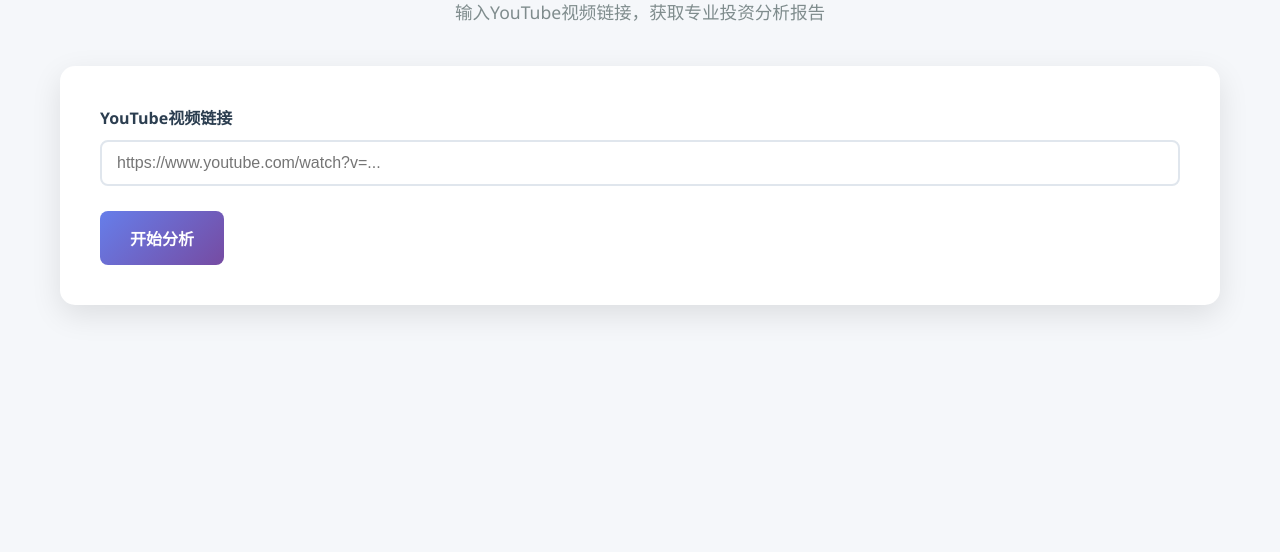
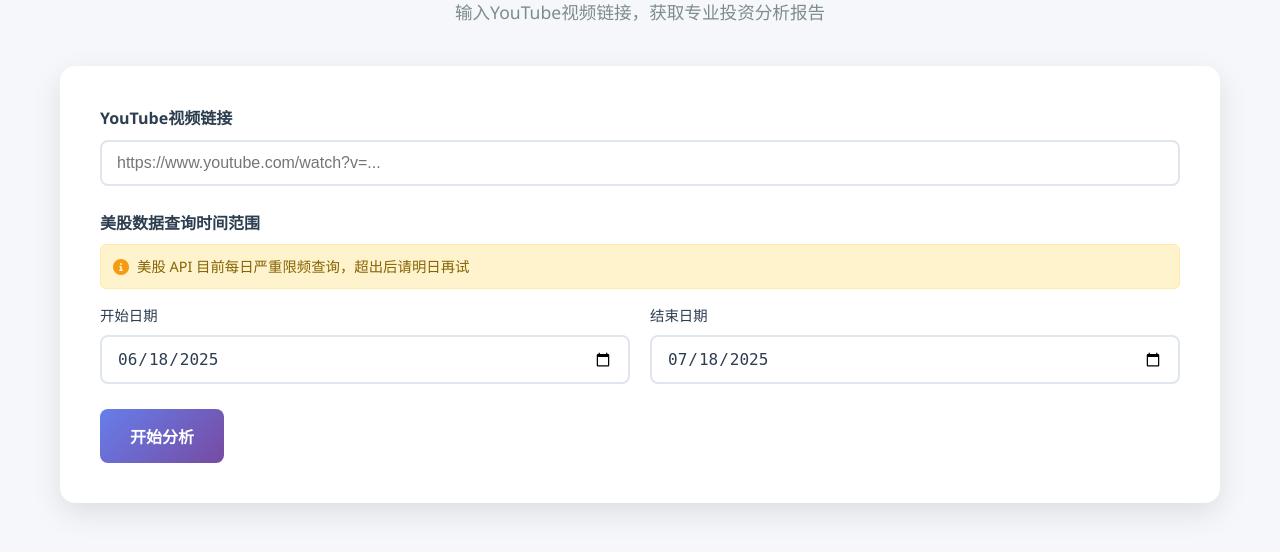
Before and after one commit to RipperTs/youtube-video, a Flask app: page /analyze in a window 1280 px wide. Shown: the part 186-738 px from the top of the page. Run offline with Flask 3, Linux system fonts and the light colour scheme; parts of the project's set-up code (start-up, migrations or seed data) failed here and were passed over; some libraries are stand-ins or nearby versions.

Commit message:
feat: add date range selection for stock data retrieval and chart generation

```diff
--- a/main.py
+++ b/main.py
@@ -45,7 +45,8 @@ def analyze_stream():
     data = request.get_json()
     video_url = data.get('video_url')
     analysis_type = data.get('analysis_type', 'content_only')
-    date_range = data.get('date_range', 30)
+    start_date = data.get('start_date')
+    end_date = data.get('end_date')
     stock_symbol = data.get('stock_symbol', 'AAPL') if analysis_type == 'manual_stock' else None
 
     def generate_analysis():
@@ -78,13 +79,13 @@ def analyze_stream():
                 yield f"data: {json.dumps({'type': 'status', 'message': '提取股票并分析数据', 'progress': 10})}\n\n"
 
                 # 流式股票提取分析
-                for log_output in _analyze_stock_extraction_stream(video_url, date_range, log_callback):
+                for log_output in _analyze_stock_extraction_stream(video_url, start_date, end_date, log_callback):
                     yield log_output
 
             else:  # manual_stock
                 yield f"data: {json.dumps({'type': 'status', 'message': '手动指定股票分析', 'progress': 10})}\n\n"
 
-                for log_output in _analyze_manual_stock_stream(video_url, stock_symbol, date_range, log_callback):
+                for log_output in _analyze_manual_stock_stream(video_url, stock_symbol, start_date, end_date, log_callback):
                     yield log_output
 
         except Exception as e:
@@ -166,7 +167,7 @@ def _analyze_content_only_stream(video_url, log_callback):
     except Exception as e:
         yield log_callback(f"分析失败: {str(e)}", "error")
 
-def _analyze_stock_extraction_stream(video_url, date_range, log_callback):
+def _analyze_stock_extraction_stream(video_url, start_date, end_date, log_callback):
     """流式股票提取分析"""
     try:
         # 检查缓存
@@ -231,7 +232,7 @@ def _analyze_stock_extraction_stream(video_url, date_range, log_callback):
         for i, stock in enumerate(extracted_stocks):
             try:
                 yield log_callback(f"获取 {stock['symbol']} 股票数据...", "info")
-                stock_data = stock_service.get_stock_data(stock['symbol'], date_range)
+                stock_data = stock_service.get_stock_data_by_date_range(stock['symbol'], start_date, end_date)
                 stock_data['name'] = stock.get('name', '')
                 stock_data_list.append(stock_data)
                 progress = 60 + (i + 1) * 10 / len(extracted_stocks)
@@ -279,11 +280,11 @@ def _analyze_stock_extraction_stream(video_url, date_range, log_callback):
     except Exception as e:
         yield log_callback(f"分析失败: {str(e)}", "error")
 
-def _analyze_manual_stock_stream(video_url, stock_symbol, date_range, log_callback):
+def _analyze_manual_stock_stream(video_url, stock_symbol, start_date, end_date, log_callback):
     """流式手动股票分析"""
     try:
         # 检查缓存（结合视频URL和股票代码）
-        cache_urls = f"{video_url}|{stock_symbol}|{date_range}"
+        cache_urls = f"{video_url}|{stock_symbol}|{start_date}|{end_date}"
         cache_result = cache_service.get_cached_analysis_result(cache_urls)
         if cache_result['found']:
             yield log_callback("发现缓存结果，直接返回", "info")
@@ -317,7 +318,7 @@ def _analyze_manual_stock_stream(video_url, stock_symbol, date_range, log_callba
 
         # 获取股票数据
         yield log_callback(f"获取 {stock_symbol} 股票数据...", "info")
-        stock_data = stock_service.get_stock_data(stock_symbol, date_range)
+        stock_data = stock_service.get_stock_data_by_date_range(stock_symbol, start_date, end_date)
 
         yield f"data: {json.dumps({'type': 'status', 'message': '生成投资分析报告...', 'progress': 80})}\n\n"
 
@@ -349,7 +350,8 @@ def _analyze_manual_stock_stream(video_url, stock_symbol, date_range, log_callba
             'video_analysis': video_analysis,
             'stock_data': stock_data,
             'stock_symbol': stock_symbol,
-            'date_range': date_range
+            'start_date': start_date,
+            'end_date': end_date
         }
         cache_service.save_download_report(cache_key, report, cache_urls, metadata)
 
@@ -638,12 +640,44 @@ def extract_stocks_chart():
                 'error': '未能从报告中提取到有效的股票信息'
             }), 400
 
+        # 从缓存数据中获取日期范围，如果没有则使用默认值
+        start_date = None
+        end_date = None
+
+        # 尝试从股票数据中获取日期范围
+        stock_data = cached_data.get('stock_data')
+        if stock_data:
+            if isinstance(stock_data, list) and len(stock_data) > 0:
+                # 多股票数据
+                first_stock = stock_data[0]
+                start_date = first_stock.get('start_date')
+                end_date = first_stock.get('end_date')
+            elif isinstance(stock_data, dict):
+                # 单股票数据
+                start_date = stock_data.get('start_date')
+                end_date = stock_data.get('end_date')
+
+        # 如果没有找到日期范围，使用默认的30天前到今天
+        if not start_date or not end_date:
+            from datetime import datetime, timedelta
+            end_date = datetime.now().strftime('%Y-%m-%d')
+            start_date = (datetime.now() - timedelta(days=30)).strftime('%Y-%m-%d')
+            print(f"🔧 使用默认日期范围: {start_date} 到 {end_date}")
+        else:
+            print(f"📅 从缓存获取的日期范围: {start_date} 到 {end_date}")
+
         # 生成股票图表
         stock_charts = []
         for stock in extracted_stocks:
-            chart_result = chart_service.generate_stock_chart(stock['symbol'], date_range)
+            chart_result = chart_service.generate_stock_chart_by_date_range(stock['symbol'], start_date, end_date)
+            # 包含所有结果，不论成功还是失败
+            stock_charts.append(chart_result)
+
+            # 打印调试信息
             if chart_result.get('success'):
-                stock_charts.append(chart_result)
+                print(f"✅ 成功生成 {stock['symbol']} 的图表")
+            else:
+                print(f"❌ 生成 {stock['symbol']} 图表失败: {chart_result.get('error', '未知错误')}")
 
         # 生成准确性分析
         accuracy_analysis = generate_accuracy_analysis(extracted_stocks, stock_charts, cached_data)
--- a/web/static/css/style.css
+++ b/web/static/css/style.css
@@ -232,6 +232,72 @@ body {
     margin-top: 5px;
     color: #7f8c8d;
     font-size: 0.9rem;
+}
+
+/* 日期范围选择器样式 */
+.date-range-container {
+    display: flex;
+    gap: 20px;
+    align-items: end;
+}
+
+.date-input-group {
+    flex: 1;
+}
+
+.date-input-group label {
+    display: block;
+    margin-bottom: 8px;
+    font-weight: 500;
+    color: #2c3e50;
+    font-size: 0.9rem;
+}
+
+.date-input-group input[type="date"] {
+    width: 100%;
+    padding: 12px 15px;
+    border: 2px solid #e0e6ed;
+    border-radius: 8px;
+    font-size: 1rem;
+    transition: border-color 0.3s ease;
+    color: #2c3e50;
+}
+
+.date-input-group input[type="date"]:focus {
+    outline: none;
+    border-color: #667eea;
+    box-shadow: 0 0 0 3px rgba(102, 126, 234, 0.1);
+}
+
+.date-input-group input[type="date"]::-webkit-calendar-picker-indicator {
+    color: #667eea;
+    cursor: pointer;
+}
+
+@media (max-width: 768px) {
+    .date-range-container {
+        flex-direction: column;
+        gap: 15px;
+    }
+}
+
+/* API限制提示样式 */
+.api-limit-notice {
+    background: #fff3cd;
+    border: 1px solid #ffeaa7;
+    border-radius: 6px;
+    padding: 10px 12px;
+    margin-bottom: 15px;
+    color: #856404;
+    font-size: 0.9rem;
+    display: flex;
+    align-items: center;
+    gap: 8px;
+}
+
+.api-limit-notice i {
+    color: #f39c12;
+    font-size: 1rem;
 }
 
 /* 结果区域 */
@@ -1795,3 +1861,11 @@ body {
     font-size: 20px;
     margin-bottom: 10px;
 }
+
+.chart-error small {
+    display: block;
+    margin-top: 10px;
+    font-size: 0.85rem;
+    color: #c0392b;
+    font-style: italic;
+}
--- a/web/static/js/analyze.js
+++ b/web/static/js/analyze.js
@@ -27,6 +27,46 @@ document.addEventListener('DOMContentLoaded', function() {
         videoUrlInput.value = decodeURIComponent(videoUrlFromParam);
     }
 
+    // 设置日期选择器的默认值
+    const startDateInput = document.getElementById('startDate');
+    const endDateInput = document.getElementById('endDate');
+
+    // 设置默认时间范围（最近30天）
+    const endDate = new Date();
+    const startDate = new Date();
+    startDate.setDate(endDate.getDate() - 30);
+
+    // 格式化日期为 YYYY-MM-DD
+    endDateInput.value = endDate.toISOString().split('T')[0];
+    startDateInput.value = startDate.toISOString().split('T')[0];
+
+    // 日期验证
+    function validateDateRange() {
+        const start = new Date(startDateInput.value);
+        const end = new Date(endDateInput.value);
+
+        if (start >= end) {
+            showError('开始日期必须早于结束日期');
+            return false;
+        }
+
+        // 检查时间范围不超过1年
+        const maxDays = 365;
+        const diffTime = Math.abs(end - start);
+        const diffDays = Math.ceil(diffTime / (1000 * 60 * 60 * 24));
+
+        if (diffDays > maxDays) {
+            showError('时间范围不能超过1年');
+            return false;
+        }
+
+        return true;
+    }
+
+    // 添加日期变化监听器
+    startDateInput.addEventListener('change', validateDateRange);
+    endDateInput.addEventListener('change', validateDateRange);
+
     // 分析类型切换处理
     const dateRangeGroup = document.getElementById('dateRangeGroup');
 
@@ -35,7 +75,7 @@ document.addEventListener('DOMContentLoaded', function() {
         if (analysisType === 'content_only') {
             stockSymbolGroup.style.display = 'none';
             stockSymbolInput.required = false;
-            dateRangeGroup.style.display = 'none';
+            dateRangeGroup.style.display = 'block';
         } else if (analysisType === 'stock_extraction') {
             stockSymbolGroup.style.display = 'none';
             stockSymbolInput.required = false;
@@ -54,11 +94,17 @@ document.addEventListener('DOMContentLoaded', function() {
     form.addEventListener('submit', async function(e) {
         e.preventDefault();
 
+        // 验证日期范围
+        if (!validateDateRange()) {
+            return;
+        }
+
         const formData = new FormData(form);
         const data = {
             video_url: formData.get('video_url'),
             analysis_type: formData.get('analysis_type'),
-            date_range: parseInt(formData.get('date_range'))
+            start_date: formData.get('start_date'),
+            end_date: formData.get('end_date')
         };
 
         // 根据分析类型添加股票代码
@@ -69,6 +115,13 @@ document.addEventListener('DOMContentLoaded', function() {
         // 验证YouTube URL
         if (!isValidYouTubeUrl(data.video_url)) {
             showError('请输入有效的YouTube视频链接');
+            return;
+        }
+
+        // 验证必填字段
+        if ((data.analysis_type === 'stock_extraction' || data.analysis_type === 'manual_stock') &&
+            (!data.start_date || !data.end_date)) {
+            showError('请选择有效的时间范围');
             return;
         }
 
@@ -678,8 +731,7 @@ document.addEventListener('DOMContentLoaded', function() {
                     'Content-Type': 'application/json',
                 },
                 body: JSON.stringify({
-                    cache_key: window.currentCacheKey,
-                    date_range: 30  // 默认30天
+                    cache_key: window.currentCacheKey
                 })
             });
 
@@ -833,8 +885,9 @@ document.addEventListener('DOMContentLoaded', function() {
                         <img src="${chart.chart_url}" alt="${chart.symbol}走势图" class="chart-image">
                     ` : `
                         <div class="chart-error">
-                            <i class="fas fa-chart-line"></i>
+                            <i class="fas fa-exclamation-triangle"></i>
                             <p>图表生成失败</p>
+                            ${chart.error ? `<small>${chart.error}</small>` : ''}
                         </div>
                     `}
                 </div>
--- a/web/templates/analyze.html
+++ b/web/templates/analyze.html
@@ -59,13 +59,31 @@
                 </div>
 
                 <div class="form-group" id="dateRangeGroup">
-                    <label for="dateRange">数据时间范围</label>
-                    <select id="dateRange" name="date_range">
-                        <option value="7">最近7天</option>
-                        <option value="30" selected>最近30天</option>
-                        <option value="90">最近90天</option>
-                        <option value="180">最近180天</option>
-                    </select>
+                    <label>美股数据查询时间范围</label>
+                    <div class="api-limit-notice">
+                        <i class="fas fa-info-circle"></i>
+                        <span>美股 API 目前每日严重限频查询，超出后请明日再试</span>
+                    </div>
+                    <div class="date-range-container">
+                        <div class="date-input-group">
+                            <label for="startDate">开始日期</label>
+                            <input
+                                type="date"
+                                id="startDate"
+                                name="start_date"
+                                required
+                            >
+                        </div>
+                        <div class="date-input-group">
+                            <label for="endDate">结束日期</label>
+                            <input
+                                type="date"
+                                id="endDate"
+                                name="end_date"
+                                required
+                            >
+                        </div>
+                    </div>
                 </div>
 
                 <button type="submit" class="btn btn-primary" id="analyzeBtn">
```
Also changed, not shown: services/chart_service.py (+39 -0 lines), services/gemini_service.py (+6 -1 lines), services/stock_service.py (+60 -1 lines).
